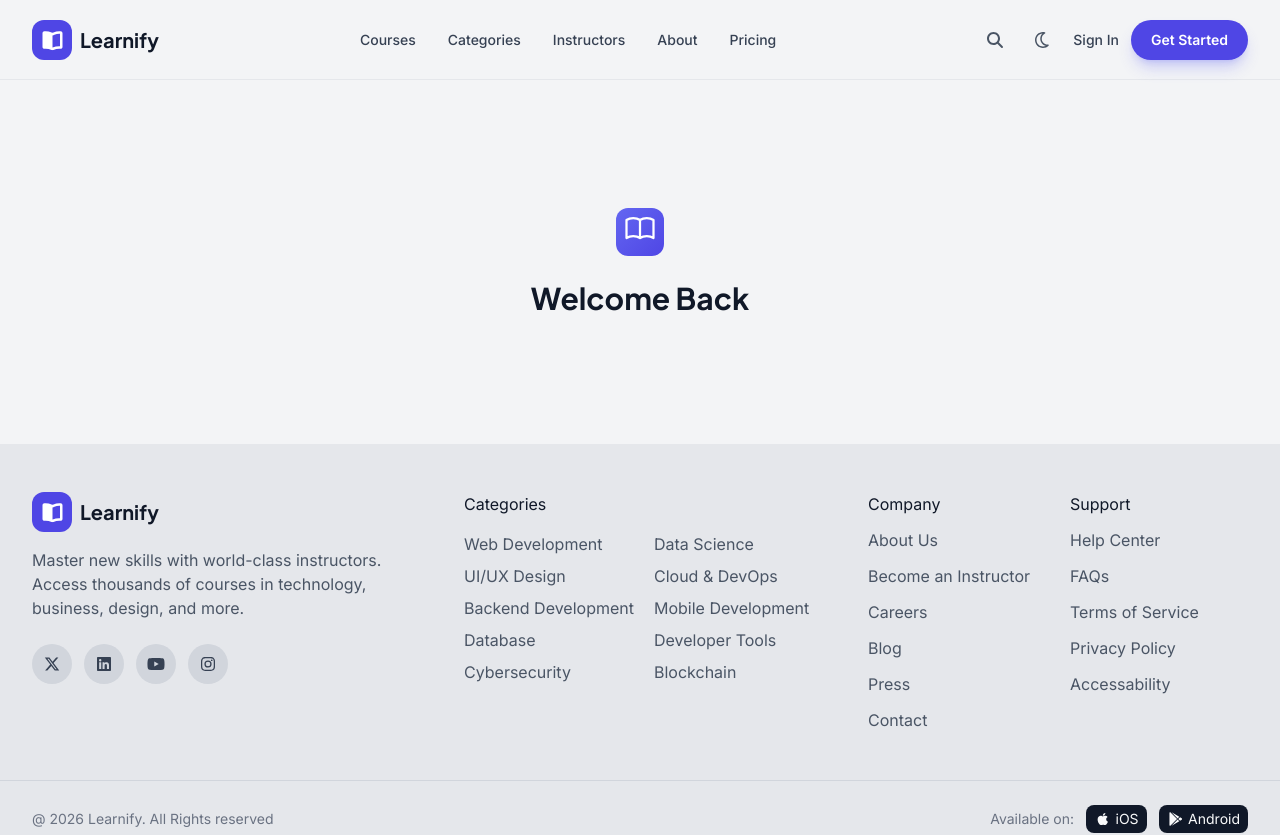
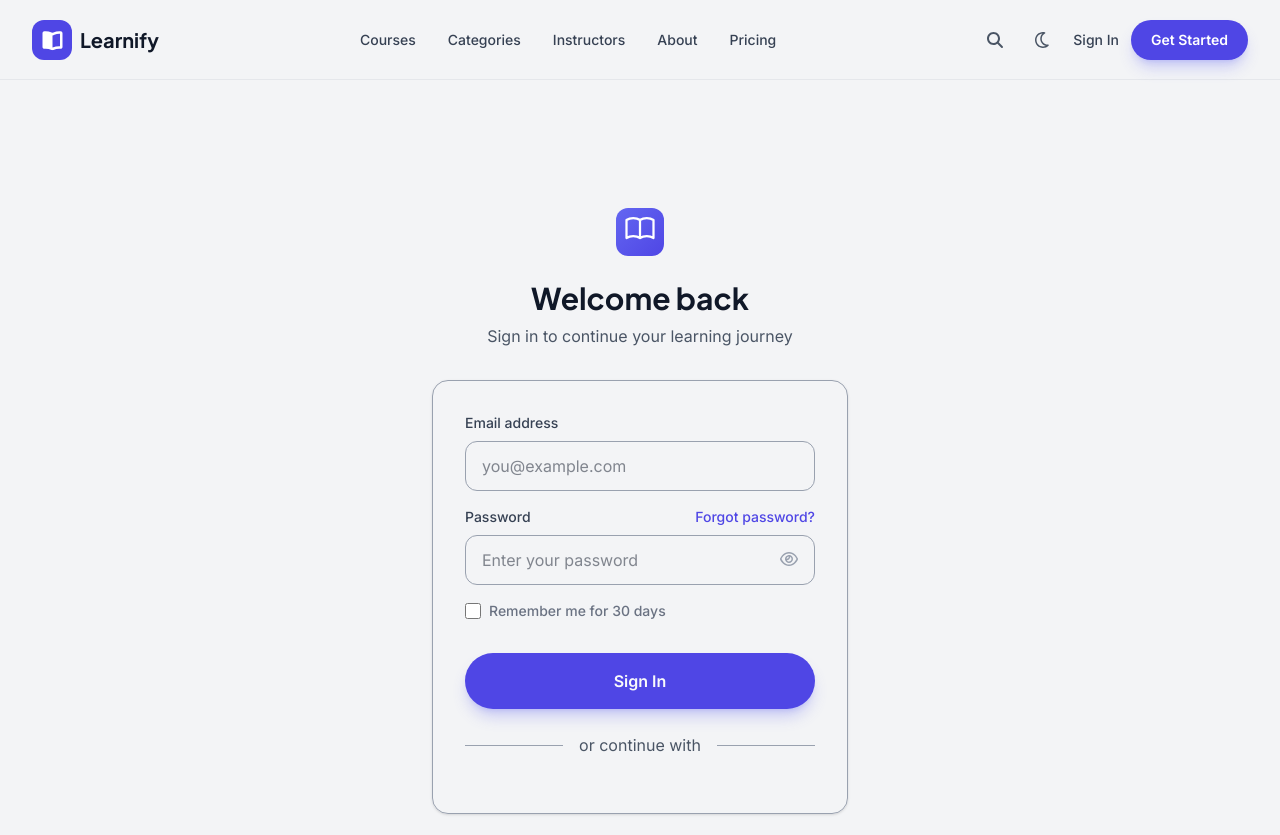
Before and after one commit to Ahmed-Osama99/learnify, a React (Vite) app: page /login in a window 1280 px wide. Shown: the top 835 px of the page. Built offline with nearby package versions, Linux system fonts and the light colour scheme.

Commit message:
Sign in page (2)

```diff
--- a/src/components/ui/Navbar.jsx
+++ b/src/components/ui/Navbar.jsx
@@ -106,7 +106,7 @@ const Navbar = () => {
             Sign In
           </Link>
           <Link
-            to="/"
+            to="/signup"
             className="rounded-full bg-primary-600 p-[12px] text-xs font-semibold text-white shadow-lg shadow-primary-500/30 transition-colors hover:bg-primary-700 hover:shadow-primary-500/40 md:px-5 md:py-2.5 md:text-sm"
           >
             Get Started
@@ -136,13 +136,15 @@ const Navbar = () => {
           ))}
           <div className="mt-4 border-t border-gray-200 pt-4 dark:border-gray-800">
             <Link
-              to="/"
+              to="/login"
+              onClick={() => setIsSideNavOpen(!isSideNavOpen)}
               className="block rounded-lg p-2.5 font-medium text-gray-700 transition-colors hover:bg-gray-200 dark:text-gray-300 dark:hover:bg-gray-900"
             >
               Sign In
             </Link>
             <Link
-              to="/"
+              to="/signup"
+              onClick={() => setIsSideNavOpen(!isSideNavOpen)}
               className="mt-4 block rounded-lg bg-primary-600 p-3 text-center font-semibold text-white transition-colors hover:bg-primary-700"
             >
               Get Started Free
--- a/src/pages/Home/components/PricingCard.jsx
+++ b/src/pages/Home/components/PricingCard.jsx
@@ -43,7 +43,7 @@ const PricingCard = ({ plan, isYearly }) => {
         ))}
       </ul>
       <button
-        className={`mt-8 w-full cursor-pointer rounded-full py-4 font-semibold transition ${plan.highlighted ? "bg-primary-600 text-gray-50 shadow-lg shadow-primary-500/30 hover:bg-primary-700 hover:shadow-xl" : "border-2 border-gray-300 hover:border-gray-400 hover:bg-gray-200/50 dark:border-gray-700 dark:hover:border-gray-600 dark:hover:bg-gray-800"}`}
+        className={`mt-8 w-full cursor-pointer rounded-full py-4 font-semibold transition ${plan.highlighted ? "primary-btn" : "border-2 border-gray-300 hover:border-gray-400 hover:bg-gray-200/50 dark:border-gray-700 dark:hover:border-gray-600 dark:hover:bg-gray-800"}`}
       >
         {plan.buttonText}
       </button>
--- a/src/pages/Sign in/SignIn.jsx
+++ b/src/pages/Sign in/SignIn.jsx
@@ -1,23 +1,124 @@
+import { useState } from "react";
 import { Helmet } from "react-helmet-async";
+import { FontAwesomeIcon } from "@fortawesome/react-fontawesome";
+import { faEye, faEyeSlash } from "@fortawesome/free-regular-svg-icons";
 
 const SignIn = () => {
+  const [isPasswordVisiable, setIsPasswordVisiable] = useState(false);
+
+  const togglePassword = () => {
+    setIsPasswordVisiable((p) => !p);
+  };
   return (
     <>
       <Helmet>
         <title>Sign In | Learnify</title>
       </Helmet>
       <main>
-        <section className="container flex justify-center items-center">
-            {/* logo */}
-            <div className="text-center">
-                <img src="/favicon.svg" className="w-12 mx-auto" alt="Learnify Logo" />
-                <h1 className="font-display text-3xl font-bold mt-6">Welcome Back</h1>
+        <section className="mx-auto w-full max-w-md! px-4">
+          {/* logo */}
+          <div className="mx-auto text-center">
+            <img
+              src="/favicon.svg"
+              className="mx-auto w-12"
+              alt="Learnify Logo"
+            />
+            <h1 className="font-display mt-6 text-3xl font-bold">
+              Welcome back
+            </h1>
+            <p className="mt-2 text-gray-600">
+              Sign in to continue your learning journey
+            </p>
+          </div>
+          {/* sign in form */}
+          <div className="mt-8 rounded-2xl border border-gray-400 p-8 shadow-sm dark:border-gray-800 dark:bg-gray-900">
+            <form>
+              {/* email input */}
+              <div>
+                <label
+                  htmlFor="email"
+                  className="block text-sm font-medium text-gray-700 dark:text-gray-300"
+                >
+                  Email address
+                </label>
+                <input
+                  required
+                  id="email"
+                  type="email"
+                  name="email"
+                  placeholder="you@example.com"
+                  className="mt-2 w-full rounded-xl border border-gray-400 px-4 py-3 focus:border-primary-500 dark:border-gray-700 dark:bg-gray-800"
+                />
+              </div>
+              {/* password input */}
+              <div className="mt-4">
+                <div className="flex items-center justify-between">
+                  <label
+                    htmlFor="password"
+                    className="text-sm font-medium text-gray-700 dark:text-gray-300"
+                  >
+                    Password
+                  </label>
+                  <a
+                    href="/forgot-password"
+                    className="text-sm font-medium text-primary-600 hover:text-primary-700 dark:text-primary-400"
+                  >
+                    Forgot password?
+                  </a>
+                </div>
+                <div className="relative">
+                  <input
+                    required
+                    type={isPasswordVisiable ? "text" : "password"}
+                    name="password"
+                    id="password"
+                    className="mt-2 w-full rounded-xl border border-gray-400 px-4 py-3 focus:border-primary-500 dark:border-gray-700 dark:bg-gray-800"
+                    placeholder="Enter your password"
+                  />
+                  <button
+                    type="button"
+                    aria-label="Toggle password visability"
+                    className="absolute top-5 right-4 text-gray-400 hover:text-gray-600 dark:text-gray-300"
+                    onClick={togglePassword}
+                  >
+                    <FontAwesomeIcon
+                      icon={isPasswordVisiable ? faEyeSlash : faEye}
+                    />
+                  </button>
+                </div>
+              </div>
+              {/* Remember me */}
+              <div className="mt-4 flex items-center">
+                <input
+                  type="checkbox"
+                  name="remember"
+                  id="remember"
+                  className="h-4 w-4 rounded-sm"
+                />
+                <label
+                  htmlFor="remember"
+                  className="ms-2 text-sm font-medium text-gray-500 dark:text-gray-400"
+                >
+                  Remember me for 30 days
+                </label>
+              </div>
+              {/* Submit */}
+              <button className="primary-btn" type="submit">
+                Sign In
+              </button>
+            </form>
+            {/* Divider */}
+            <div className="my-6 flex items-center">
+              <div className="h-px flex-1 bg-gray-400 dark:bg-gray-600"></div>
+              <span className="px-4 text-gray-600 dark:text-gray-400">or continue with</span>
+              <div className="h-px flex-1 bg-gray-400 dark:bg-gray-600"></div>
             </div>
+            {/* social login*/}
+          </div>
         </section>
       </main>
     </>
   );
 };
 
-
-export default SignIn
+export default SignIn;
--- a/src/style/index.css
+++ b/src/style/index.css
@@ -47,7 +47,10 @@
 ::selection {
   @apply bg-primary-200 text-primary-900;
 }
-
+:focus-visible {
+  outline: 2px solid var(--color-primary-500);
+  outline-offset: 2px;
+}
 section {
   @apply py-20 lg:py-32;
 }
@@ -55,7 +58,7 @@ section {
   font-family: "Plus Jakarta Sans", system-ui, sans-serif;
 }
 .container {
-  @apply mx-auto max-w-7xl px-4 lg:px-8;
+  @apply mx-auto w-full max-w-7xl px-4 lg:px-8;
 }
 .header-btn {
   @apply rounded-lg p-2 text-gray-600 transition-colors hover:bg-gray-100 dark:text-gray-400 dark:hover:bg-gray-800;
@@ -66,7 +69,9 @@ section {
 .cta-btn {
   @apply flex items-center justify-center gap-2 rounded-full bg-white px-8 py-4 text-lg font-semibold text-primary-600 shadow-xl transition-all hover:bg-gray-100 hover:shadow-2xl sm:gap-3;
 }
-
+.primary-btn {
+  @apply mt-8 w-full cursor-pointer rounded-full bg-primary-600 py-4 font-semibold text-gray-50 shadow-lg shadow-primary-500/30 transition hover:bg-primary-700 hover:shadow-xl;
+}
 .small-card {
   @apply rounded-full bg-gray-200 px-3 py-1 text-sm text-gray-800 transition-colors hover:bg-gray-300 dark:bg-gray-800 dark:text-gray-50 dark:hover:bg-gray-900;
 }
```
